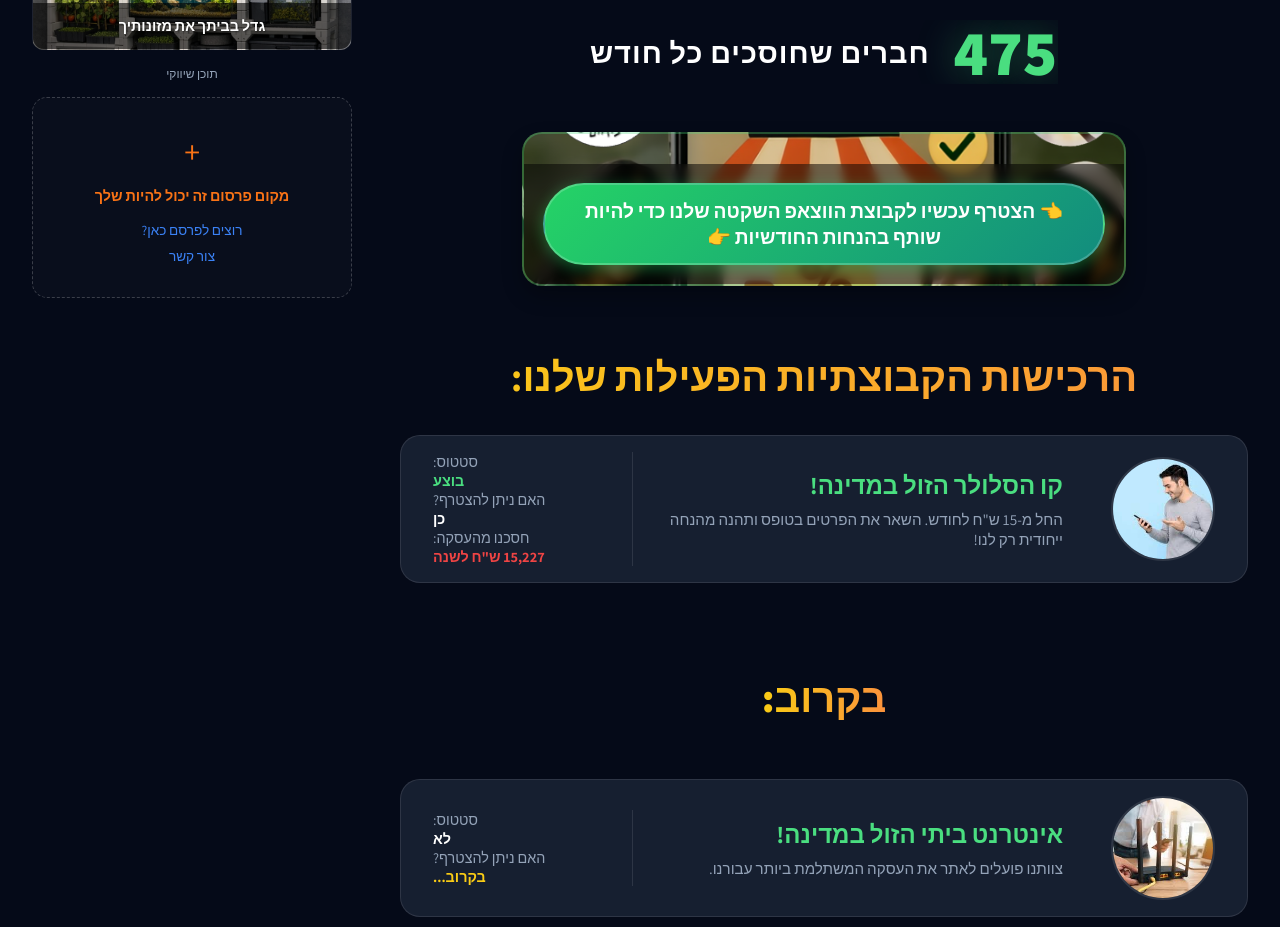
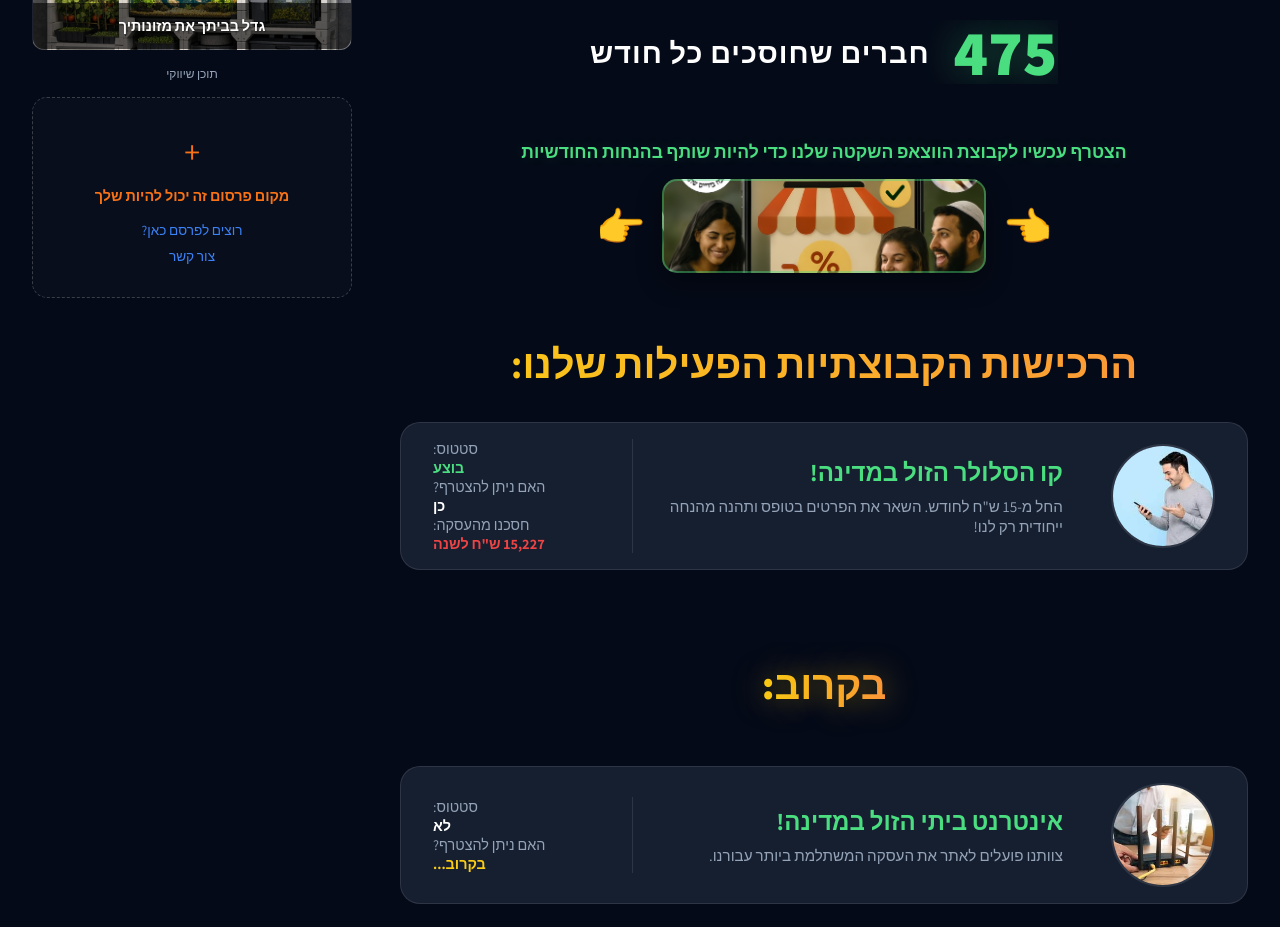
Before and after one commit to gofreeil/purchasing_groups, a SvelteKit app: page / in a window 1280 px wide. Shown: the part 980-1907 px from the top of the page. Built offline with nearby package versions, Linux system fonts and the light colour scheme; no server answers.

Commit message:
כפתור

```diff
--- a/src/routes/+page.svelte
+++ b/src/routes/+page.svelte
@@ -142,17 +142,19 @@
     </div>
 </div>
 
-<!-- Center Ad Banner -->
 <div class="centered-ad-wrapper">
+    <p class="ad-text-top">{$t.sidebar.whatsapp}</p>
+    <div class="banner-container-with-hands">
+        <span class="side-hand">👈</span>
         <a
             href="https://chat.whatsapp.com/FWz0ha6fRqxEjDLzFVq7jI"
             target="_blank"
             class="centered-ad-banner"
+            aria-label="הצטרף לקבוצת הוואטסאפ"
         >
-        <div class="ad-content-whatsapp-centered">
-            <span class="join-btn">👈 {$t.sidebar.whatsapp} 👉</span>
+        </a>
+        <span class="side-hand">👉</span>
     </div>
-    </a>
 </div>
 
 <div class="section-title">
@@ -313,60 +315,76 @@
     /* Centered Ad Banner */
     .centered-ad-wrapper {
         display: flex;
-        justify-content: center;
-        margin: 2rem 0;
+        flex-direction: column;
+        align-items: center;
+        margin: 2.5rem 0;
         width: 100%;
+        gap: 1rem;
+    }
+
+    .ad-text-top {
+        color: #4ade80;
+        font-size: 1.1rem;
+        font-weight: 800;
+        text-align: center;
+        margin: 0;
+        max-width: 800px;
+        text-shadow: 0 0 15px rgba(74, 222, 128, 0.2);
+    }
+
+    .banner-container-with-hands {
+        display: flex;
+        align-items: center;
+        gap: 1.5rem;
+    }
+
+    .side-hand {
+        font-size: 2.5rem;
+        animation: pointing 1.5s ease-in-out infinite;
+    }
+
+    @keyframes pointing {
+        0%,
+        100% {
+            transform: translateX(0);
+        }
+        50% {
+            transform: translateX(10px);
+        }
+    }
+
+    .side-hand:first-child {
+        animation: pointing-reverse 1.5s ease-in-out infinite;
+    }
+
+    @keyframes pointing-reverse {
+        0%,
+        100% {
+            transform: translateX(0);
+        }
+        50% {
+            transform: translateX(-10px);
+        }
     }
 
     .centered-ad-banner {
-        width: 100%;
-        max-width: 600px;
-        height: 150px;
-        border-radius: 20px;
+        width: 320px; /* הקטנה משמעותית */
+        height: 90px;
+        border-radius: 15px;
         background-image: url("/assets/צילום מסך 2025-12-02 122846.png");
         background-size: cover;
         background-position: center;
-        position: relative;
-        overflow: hidden;
         display: block;
         text-decoration: none;
-        border: 2px solid rgba(74, 222, 128, 0.3);
-        box-shadow: 0 10px 20px rgba(0, 0, 0, 0.3);
-        transition: transform 0.3s cubic-bezier(0.175, 0.885, 0.32, 1.275);
+        border: 2px solid rgba(74, 222, 128, 0.4);
+        box-shadow: 0 10px 25px rgba(0, 0, 0, 0.4);
+        transition: all 0.3s ease;
     }
 
     .centered-ad-banner:hover {
-        transform: scale(1.03);
-    }
-
-    .ad-content-whatsapp-centered {
-        position: absolute;
-        bottom: 0;
-        left: 0;
-        right: 0;
-        background: rgba(0, 0, 0, 0.5);
-        padding: 1.2rem;
-        text-align: center;
-        backdrop-filter: blur(5px);
-    }
-
-    .join-btn {
-        background: linear-gradient(135deg, #25d366 0%, #128c7e 100%);
-        color: white;
-        padding: 0.8rem 1.5rem;
-        border-radius: 50px;
-        font-size: 1.2rem;
-        font-weight: 800;
-        display: inline-block;
-        box-shadow: 0 4px 15px rgba(37, 211, 102, 0.4);
-        border: 2px solid rgba(255, 255, 255, 0.2);
-        transition: all 0.3s ease;
-    }
-
-    .centered-ad-banner:hover .join-btn {
         transform: scale(1.05);
-        box-shadow: 0 6px 20px rgba(37, 211, 102, 0.6);
-        background: linear-gradient(135deg, #2cfc7a 0%, #17ad9b 100%);
+        border-color: #4ade80;
+        box-shadow: 0 0 20px rgba(74, 222, 128, 0.3);
     }
 
     /* Soon Separator */
@@ -387,16 +405,22 @@
         -webkit-background-clip: text;
         background-clip: text;
         -webkit-text-fill-color: transparent;
-        text-shadow: none; /* Shadow doesn't work well with text-fill-color: transparent */
     }
 
     @media (max-width: 768px) {
         .centered-ad-banner {
-            height: 120px;
-            max-width: 90%;
+            width: 240px;
+            height: 70px;
         }
-        .soon-text {
-            font-size: 1.8rem;
+        .ad-text-top {
+            font-size: 0.95rem;
+            padding: 0 1rem;
+        }
+        .side-hand {
+            font-size: 1.5rem;
+        }
+        .banner-container-with-hands {
+            gap: 0.8rem;
         }
     }
 </style>
```
Lines whose indentation alone changed are shown as unchanged.
